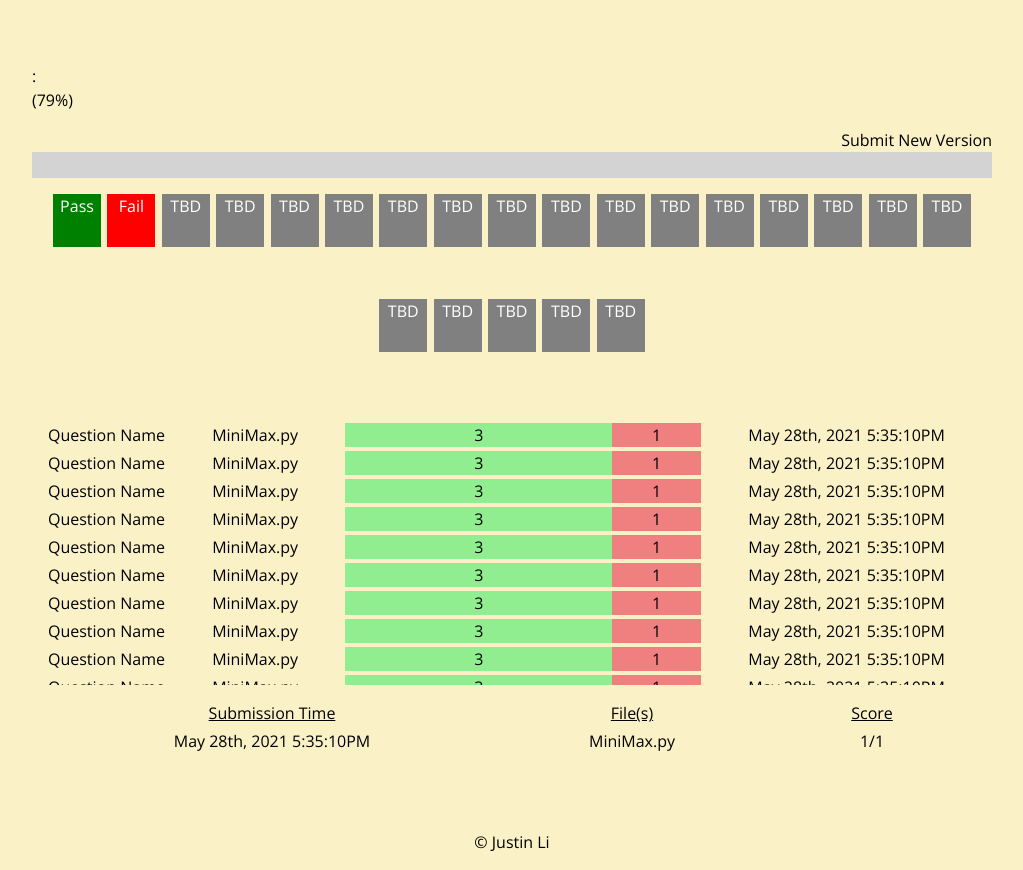
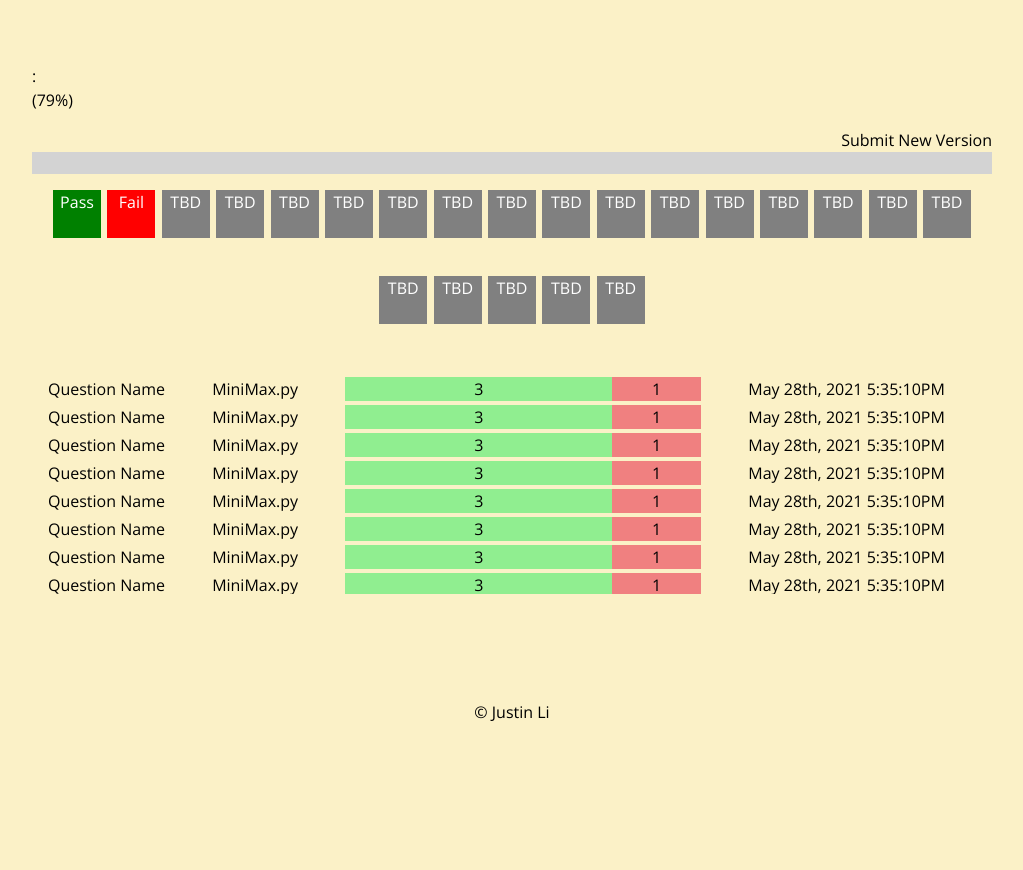
Before and after one commit to justinnhli/flask-demograder, a Python web app: template templates/assignment-student.html in a window 1280 px wide. Shown: the part 60-930 px from the top of the page, without its empty margins (128-1151 px from the left). After the commit the page ends 781 px from the top, so only its background shows below. Run offline with Jinja, Linux system fonts and the light colour scheme; the template is opened without the code that fills it, so the values that code supplies are empty; some libraries are stand-ins or nearby versions.

Commit message:
Meshed submission history table and question flexbox together

```diff
--- a/templates/assignment-student.html
+++ b/templates/assignment-student.html
@@ -31,14 +31,4 @@
     </div>
     {% endfor %}
 </div>
-<div id="submission-history">
-    <span><u>Submission Time</u></span>
-    <span><u>File(s)</u></span>
-    <span><u>Score</u></span>
-    {% for i in range(1) %}
-        <span>May 28th, 2021 5:35:10PM</span>
-        <span>MiniMax.py</span>
-        <span>1/1</span>
-    {% endfor %}
-</div>
 {% endblock %}
```
